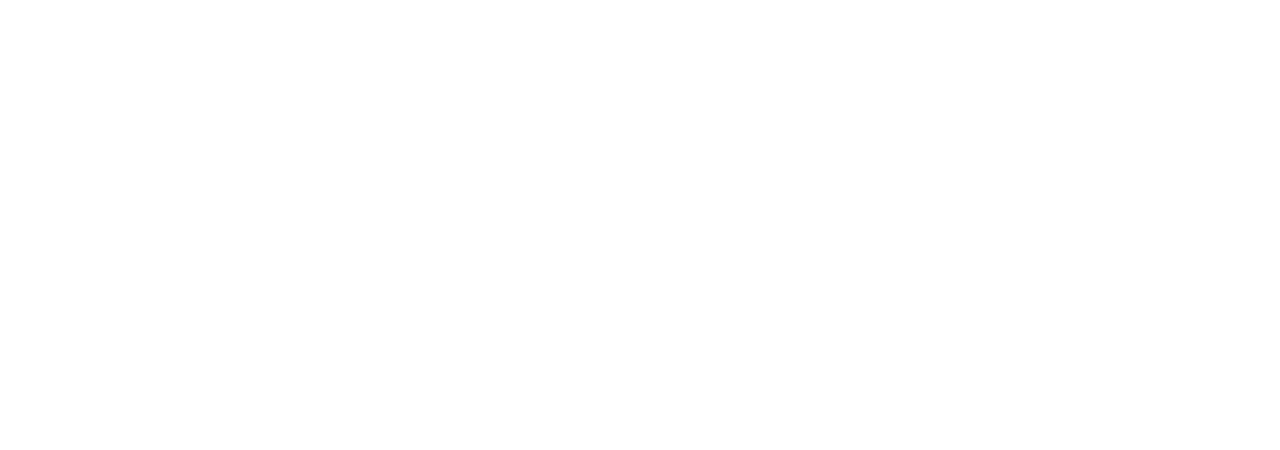
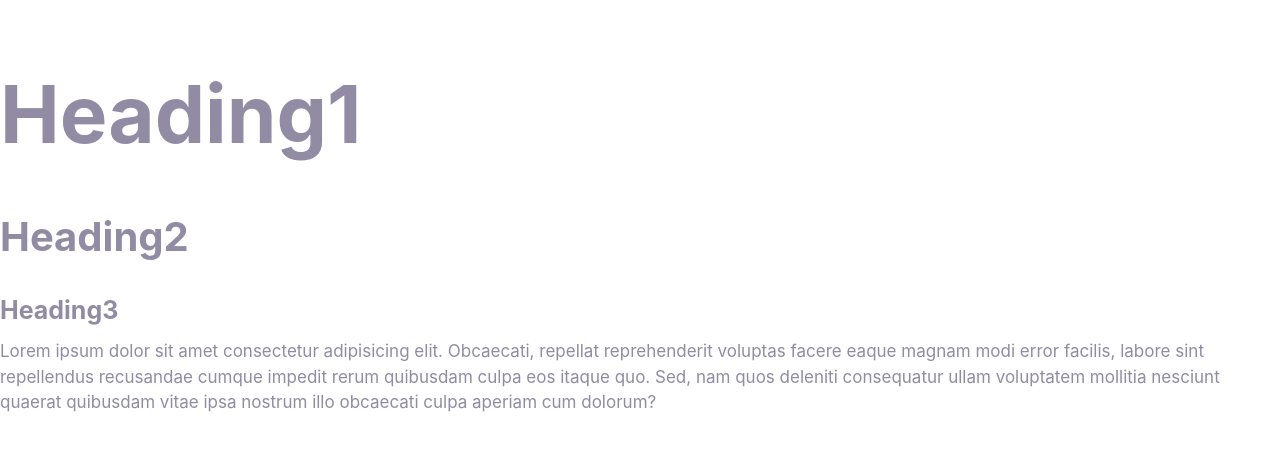
Before and after one commit to coder-rgb/Cloud_J, a plain HTML site: page index.html in a window 1280 px wide. Drawn offline with Linux system fonts and the light colour scheme.

Commit message:
define a type of site

```diff
--- a/css/style.css
+++ b/css/style.css
@@ -5,3 +5,57 @@
   --color-heading: #1b0760;
   --color-body: #918ca4;
 }
+
+/* Typography */
+html {
+  font-size: 62.5%;
+}
+
+body {
+  font-family: -apple-system, BlinkMacSystemFont, "Segoe UI", Roboto, Oxygen,
+    Ubuntu, Cantarell, "Open Sans", "Helvetica Neue", sans-serif;
+  font-size: 2.5rem;
+  line-height: 1.5;
+  color: var(--color-body);
+}
+
+h1,
+h2,
+h3 {
+  color: var(--color-headings);
+  margin-bottom: 1rem;
+}
+
+h1 {
+  font-size: 7rem;
+}
+
+h2 {
+  font-size: 4rem;
+}
+
+h3 {
+  font-size: 3rem;
+}
+
+p {
+  margin-top: 0rem;
+}
+
+@media screen and (min-width: 1024px) {
+  body {
+    font-size: 1.7rem;
+  }
+
+  h1 {
+    font-size: 8rem;
+  }
+
+  h2 {
+    font-size: 4rem;
+  }
+
+  h3 {
+    font-size: 2.5rem;
+  }
+}
--- a/index.html
+++ b/index.html
@@ -10,6 +10,11 @@
 </head>
 
 <body>
-
+    <h1>
+        Heading1
+    </h1>
+    <h2>Heading2</h2>
+    <h3>Heading3</h3>
+    <p>Lorem ipsum dolor sit amet consectetur adipisicing elit. Obcaecati, repellat reprehenderit voluptas facere eaque magnam modi error facilis, labore sint repellendus recusandae cumque impedit rerum quibusdam culpa eos itaque quo. Sed, nam quos deleniti consequatur ullam voluptatem mollitia nesciunt quaerat quibusdam vitae ipsa nostrum illo obcaecati culpa aperiam cum dolorum?</p>
 </body>
 </html>
```
